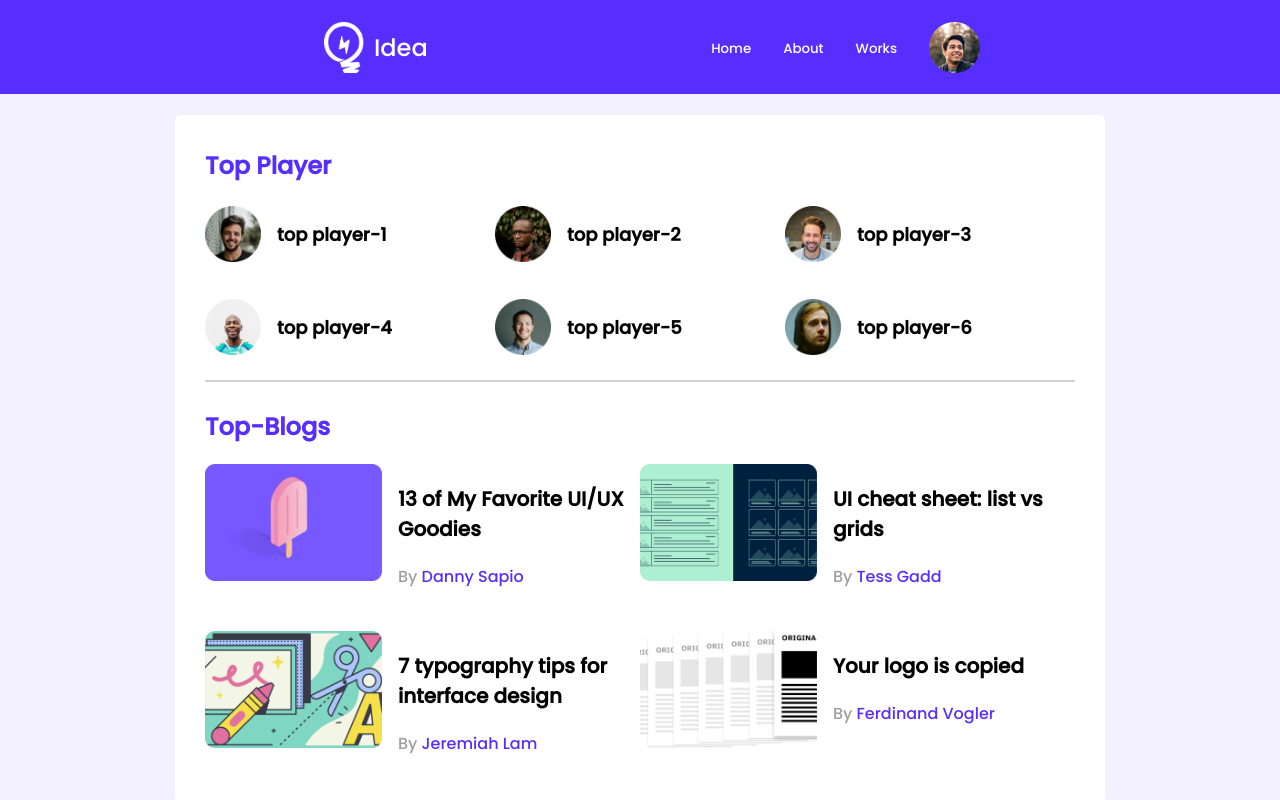
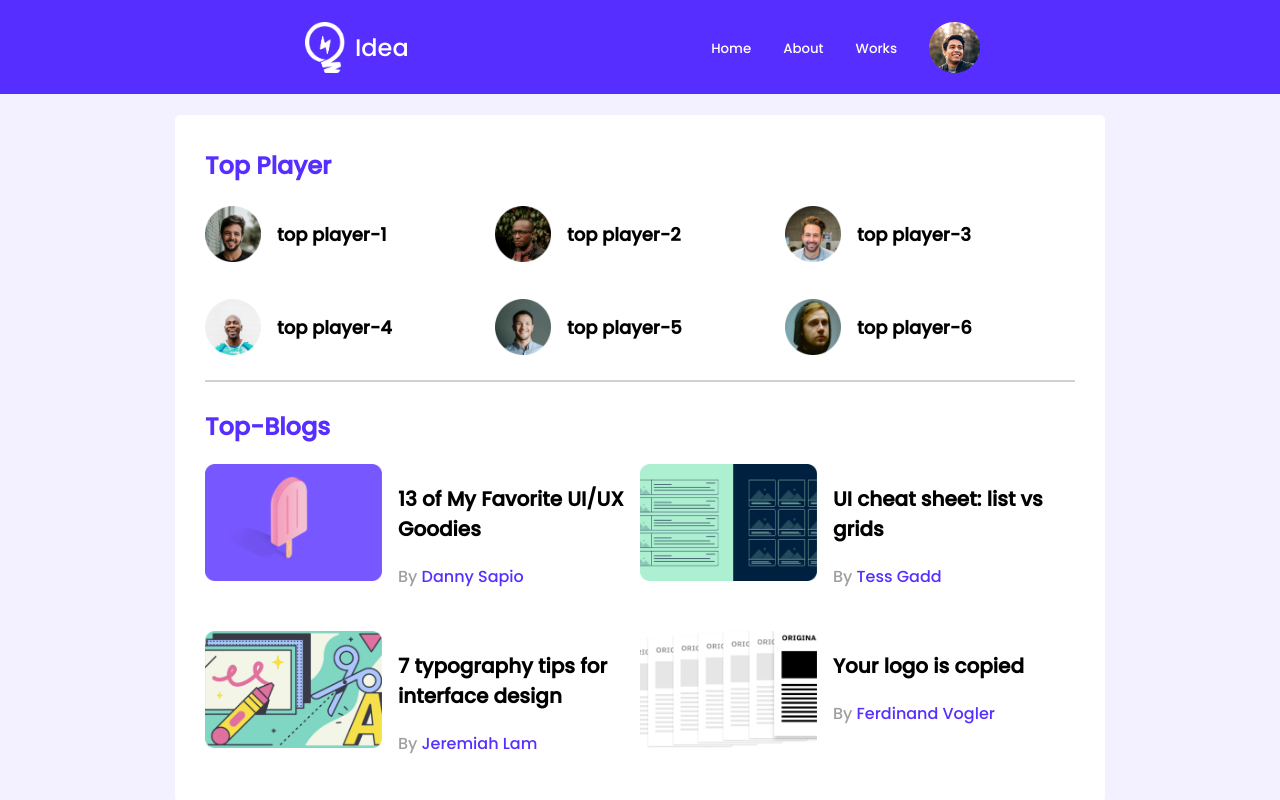
Before and after one commit to mehedialmamun21/leader-board-css3, a plain HTML site: page index.html in a window 1280 px wide. Shown: the top 800 px of the page. Drawn offline with Linux system fonts and the light colour scheme.

Commit message:
leader-board done

```diff
--- a/styles/style.css
+++ b/styles/style.css
@@ -6,32 +6,28 @@ body{
     background-color: #F3F1FF;
     margin: 0;
 }
+
 /* ------------------------
     navigation-styles
 --------------------- */
+
 .nav-bar{
     width: 100%;
     height: 94px;
     background-color: #562EFF;
     display: flex;
     justify-content: space-between;
-    /* padding-left: 300px; */
-    /* padding-right: 300px; */
 }
 .nav-1{
     display: flex;
     align-items: center;
-    padding-left: 324px;
+    padding-left: 305px;
 }
 .nav-1 img{
     width: 40px;
     height: 51px;
     color: #FFFFFF;
 }
- /* .nav-1{
-    display: flex;
-    align-items: center; */
-
 .nav-1 a{
     text-decoration: none;
     font-size: 24px;
@@ -54,15 +50,6 @@ body{
     color: #FFFFFF;
     padding-right: 32px;
 }
-/*
-
-
-.nav-img1{
-    padding-right: 15px;
-}
-.nav-img2{
-    padding-left: 20px;
-} */
 
 main{
     display: flex;
@@ -83,9 +70,11 @@ hr{
 .top-players{
     margin-bottom: 21px;
 }
+
 /* -----------------------
  top players style
  --------------------- */
+
 .section-title{
     color: #562EFF;
     font-size: 24px;
@@ -93,7 +82,6 @@ hr{
 }
 .players{
     display: grid;
-    /* grid-template-columns: 1fr 1fr 1fr; */
     grid-template-columns: repeat(3, 1fr);
     grid-row-gap: 30px;
 }
@@ -109,9 +97,11 @@ hr{
     margin-left: 16px;
     font-size: 18px;
 }
+
 /* --------------------------
      top blog styles
  ----------------------- */
+
  .blogs{
      display: grid;
      grid-template-columns: repeat(2, 1fr);
@@ -143,8 +133,8 @@ hr{
 /*-------------------------
  Courses Styles
  ---------------------*/
+
  .courses{
-     /* display: flex; */
      display: grid;
      grid-template-columns: repeat(3, 1fr);
      grid-column-gap: 24px;
@@ -185,7 +175,6 @@ hr{
      background-color: #FEE5DF;
      border-radius: 14.6913px;
      padding: 3px 5px;
-
  }
 
  /* --------------------------
@@ -205,7 +194,9 @@ hr{
          flex-direction: column;
      }
 }
+
 /* tablet-devices */
+
   @media only screen and (min-width:688px) and (max-width:992px) {
     .container{
         width: 100%;
@@ -221,6 +212,4 @@ hr{
           align-items: center;
       }
 
-
-
 }
```
